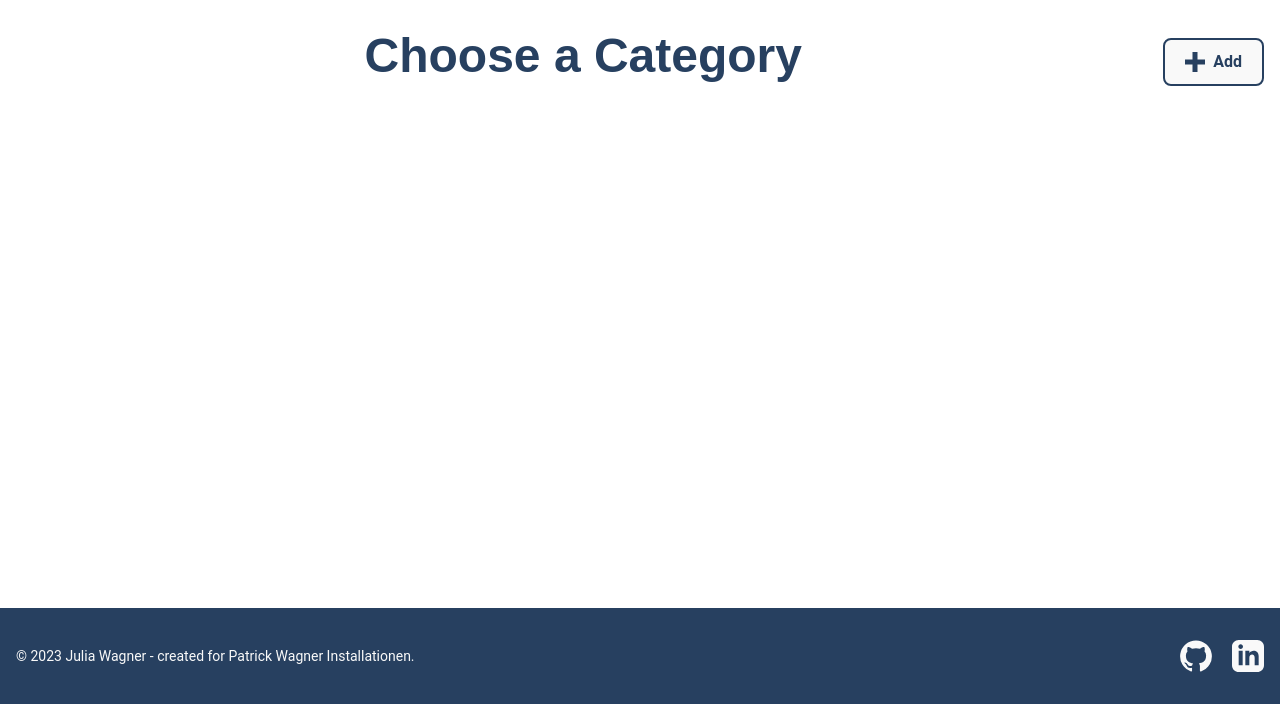
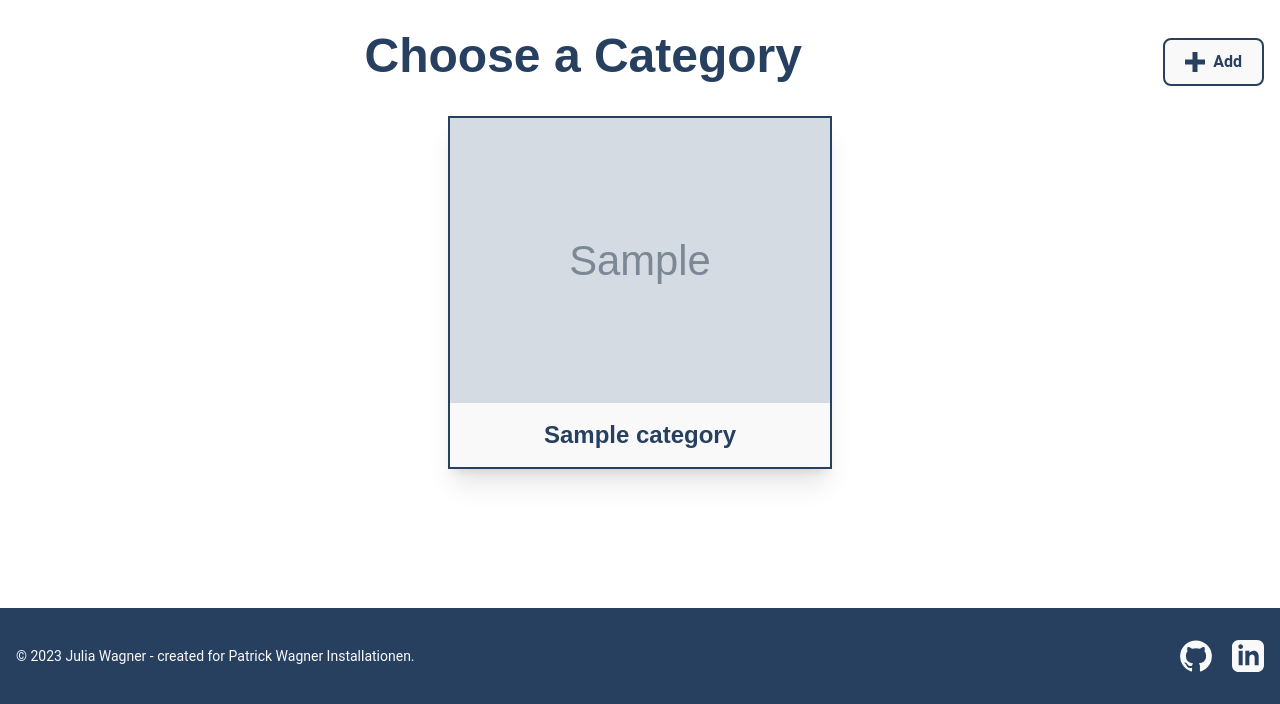
Before and after one commit to Julia-Wagner/PipeTracker, a Django app: page /stock/ in a window 1280 px wide. Shown: the part 96-800 px from the top of the page. Run offline with Django 4.2, Linux system fonts and the light colour scheme; a user stored in the database is signed in; tables that the repository leaves empty hold one stand-in row (values such as "Sample post"); grey boxes marked "Sample" are stand-in pictures.

Commit message:
feat: display categories as cards

```diff
--- a/static/css/output.css
+++ b/static/css/output.css
@@ -630,6 +630,14 @@ video {
   margin: auto;
 }
 
+.m-2 {
+  margin: 0.5rem;
+}
+
+.m-4 {
+  margin: 1rem;
+}
+
 .mx-auto {
   margin-left: auto;
   margin-right: auto;
@@ -673,6 +681,10 @@ video {
 
 .mt-4 {
   margin-top: 1rem;
+}
+
+.mt-3 {
+  margin-top: 0.75rem;
 }
 
 .block {
@@ -828,6 +840,11 @@ video {
   border-radius: 0.5rem;
 }
 
+.rounded-t-lg {
+  border-top-left-radius: 0.5rem;
+  border-top-right-radius: 0.5rem;
+}
+
 .border {
   border-width: 1px;
 }
@@ -841,6 +858,11 @@ video {
   border-color: rgb(39 64 96 / var(--tw-border-opacity));
 }
 
+.border-lightblue {
+  --tw-border-opacity: 1;
+  border-color: rgb(0 178 202 / var(--tw-border-opacity));
+}
+
 .bg-customwhite {
   --tw-bg-opacity: 1;
   background-color: rgb(249 249 249 / var(--tw-bg-opacity));
@@ -856,6 +878,11 @@ video {
   background-color: rgb(249 250 251 / var(--tw-bg-opacity));
 }
 
+.bg-white {
+  --tw-bg-opacity: 1;
+  background-color: rgb(255 255 255 / var(--tw-bg-opacity));
+}
+
 .p-2 {
   padding: 0.5rem;
 }
@@ -897,6 +924,11 @@ video {
   text-align: center;
 }
 
+.text-2xl {
+  font-size: 1.5rem;
+  line-height: 2rem;
+}
+
 .text-3xl {
   font-size: 1.875rem;
   line-height: 2.25rem;
@@ -941,6 +973,10 @@ video {
   font-variant-numeric: var(--tw-ordinal) var(--tw-slashed-zero) var(--tw-numeric-figure) var(--tw-numeric-spacing) var(--tw-numeric-fraction);
 }
 
+.tracking-tight {
+  letter-spacing: -0.025em;
+}
+
 .text-customblack {
   --tw-text-opacity: 1;
   color: rgb(4 16 32 / var(--tw-text-opacity));
@@ -976,6 +1012,18 @@ video {
 .shadow {
   --tw-shadow: 0 1px 3px 0 rgb(0 0 0 / 0.1), 0 1px 2px -1px rgb(0 0 0 / 0.1);
   --tw-shadow-colored: 0 1px 3px 0 var(--tw-shadow-color), 0 1px 2px -1px var(--tw-shadow-color);
+  box-shadow: var(--tw-ring-offset-shadow, 0 0 #0000), var(--tw-ring-shadow, 0 0 #0000), var(--tw-shadow);
+}
+
+.shadow-2xl {
+  --tw-shadow: 0 25px 50px -12px rgb(0 0 0 / 0.25);
+  --tw-shadow-colored: 0 25px 50px -12px var(--tw-shadow-color);
+  box-shadow: var(--tw-ring-offset-shadow, 0 0 #0000), var(--tw-ring-shadow, 0 0 #0000), var(--tw-shadow);
+}
+
+.shadow-xl {
+  --tw-shadow: 0 20px 25px -5px rgb(0 0 0 / 0.1), 0 8px 10px -6px rgb(0 0 0 / 0.1);
+  --tw-shadow-colored: 0 20px 25px -5px var(--tw-shadow-color), 0 8px 10px -6px var(--tw-shadow-color);
   box-shadow: var(--tw-ring-offset-shadow, 0 0 #0000), var(--tw-ring-shadow, 0 0 #0000), var(--tw-shadow);
 }
 
@@ -1498,4 +1546,9 @@ nav li a {
     font-size: 1.25rem;
     line-height: 1.75rem;
   }
-}
+
+  .lg\:text-4xl {
+    font-size: 2.25rem;
+    line-height: 2.5rem;
+  }
+}
--- a/stock/templates/stock/categories.html
+++ b/stock/templates/stock/categories.html
@@ -19,7 +19,17 @@
             Add
         </a>
     </div>
-
+    <div class="flex flex-wrap justify-center">
+        {% for category in categories %}
+    <a href="" class="m-4"
+       aria-label="Click to view stock items for {{ category.name }}">
+        <div class="max-w-sm bg-customwhite border-2 border-darkblue shadow-xl">
+            <img src="{{ category.image.url }}" alt="{{ category.image_alt }}"/>
+            <h2 class="p-4 text-2xl font-bold text-darkblue">{{ category.name }}</h2>
+        </div>
+    </a>
+    {% endfor %}
+    </div>
 </div>
 
 {% endblock %}
--- a/stock/views.py
+++ b/stock/views.py
@@ -1,10 +1,15 @@
-from django.views.generic import CreateView, TemplateView
+from django.views.generic import CreateView, ListView
 from .models import Category
 from .forms import CategoryForm
 
 
-class Categories(TemplateView):
+class Categories(ListView):
+    """
+    List all categories
+    """
     template_name = "stock/categories.html"
+    model = Category
+    context_object_name = "categories"
 
 
 class AddCategory(CreateView):
```
